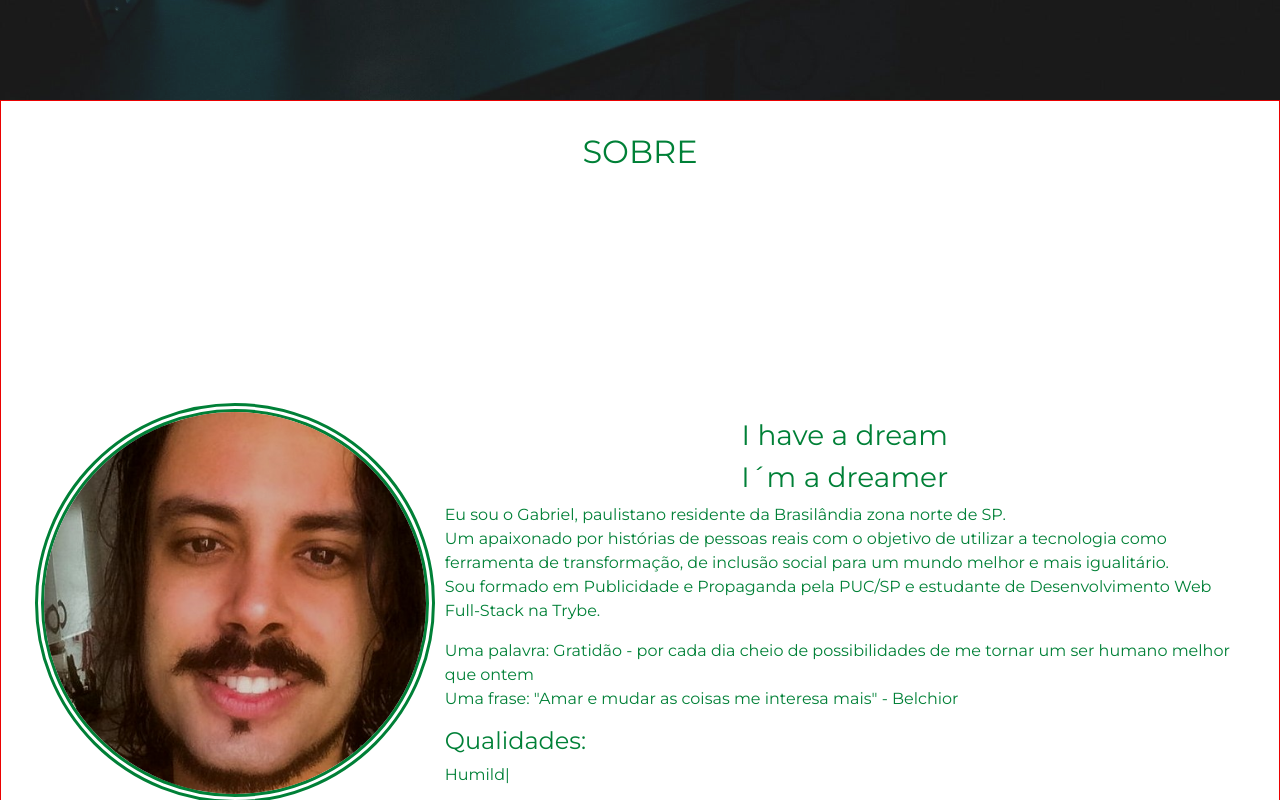
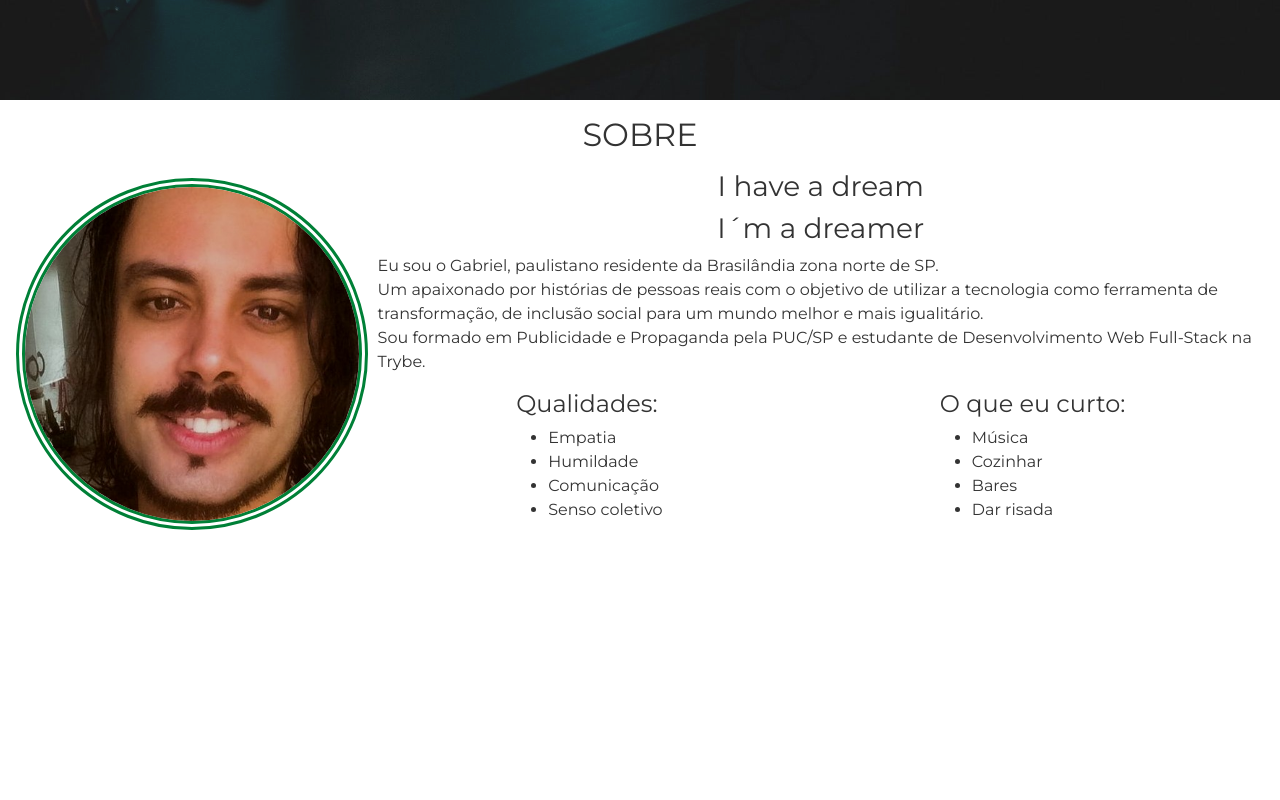
Before and after one commit to gvscript/gvscript.github.io, a React (Create React App) app: page / in a window 1280 px wide. Shown: the part 700-1500 px from the top of the page. After the commit the page ends 1238 px from the top, so only its background shows below. Built offline with nearby package versions, Linux system fonts and the light colour scheme.

Commit message:
header ok falta borda

```diff
--- a/src/App.css
+++ b/src/App.css
@@ -143,20 +143,21 @@ nav ul li {
   display: flex;
   flex-direction: column;
   align-items: center;
-  border: 1px solid rgb(235, 1, 1);
 }
 
 .about > h2 {
   text-transform: uppercase;
-  margin: 2rem;
-  color: var(--primary-green);
+  margin: 1rem;
+  color: var(--primary-dark-op);
 }
 
 .content-container {
   display: flex;
   align-items: center;
-  height: 100vh;
+  margin-left: 1rem;
+  margin-right: 1rem;
   /* border: 1px solid rgb(101, 19, 168); */
+
 
 }
 
@@ -164,19 +165,39 @@ nav ul li {
   border-radius: 50%;
   border: 0.6rem double var(--primary-green);
   margin-right: 0.6rem;
-  width: 50vh;
+  width: 22rem;
 }
 
-.perfil-photo {
-  /* border: 1px solid rgb(235, 231, 1); */
+@media(max-width: 600px) {
+  .main-info h1 {
+    font-size: 1.5rem !important;
+  }
 
+  .typed-text {
+    font-size: 1.3rem !important
+  }
+
+  .content-container {
+    flex-direction: column;
+  }
+
+  .content-container img {
+    width: 15.625rem;
+    margin-bottom: 0.9rem;
+  }
 }
 
+
+
 .about-me {
-  /* border: 1px solid rgb(10, 100, 173); */
-  width: 100vh;
-  color: var(--primary-green);
+  /* border: 1px solid orange; */
+  color: var(--primary-dark-op);
 }
 .about-me h3 {
   text-align: center;
 }
+
+.quality-hooby {
+  display: flex;
+  justify-content: space-around;
+}
--- a/src/components/Sobre.js
+++ b/src/components/Sobre.js
@@ -18,24 +18,26 @@ const Sobre = () => {
             <br/>
             Sou formado em Publicidade e Propaganda pela PUC/SP e estudante de Desenvolvimento Web Full-Stack na Trybe.
           </p>
-        <p>
-          Uma palavra: Gratidão - por cada dia cheio de possibilidades de me tornar um ser humano melhor que ontem<br/>
-          Uma frase: "Amar e mudar as coisas me interesa mais" - Belchior
-        </p>
+          <div className="quality-hooby">
+            <div>
               <h4>Qualidades:</h4>
-        <Type
-          className="about-typeText"
-          strings={[
-            'Comunicação',
-            'Respeito',
-            'Empatia',
-            'Humildade',
-            'Senso coletivo',
-          ]}
-          typeSpeed={40}
-          backSpeed={50}
-          loop
-        />
+              <ul>
+                <li>Empatia</li>
+                <li>Humildade</li>
+                <li>Comunicação</li>
+                <li>Senso coletivo</li>
+              </ul>
+            </div>
+            <div>
+              <h4>O que eu curto:</h4>
+              <ul>
+                <li>Música</li>
+                <li>Cozinhar</li>
+                <li>Bares</li>
+                <li>Dar risada</li>
+              </ul>
+            </div>
+          </div>
         </div>
       </div>
     </div>
```
Lines whose indentation alone changed are shown as unchanged.
